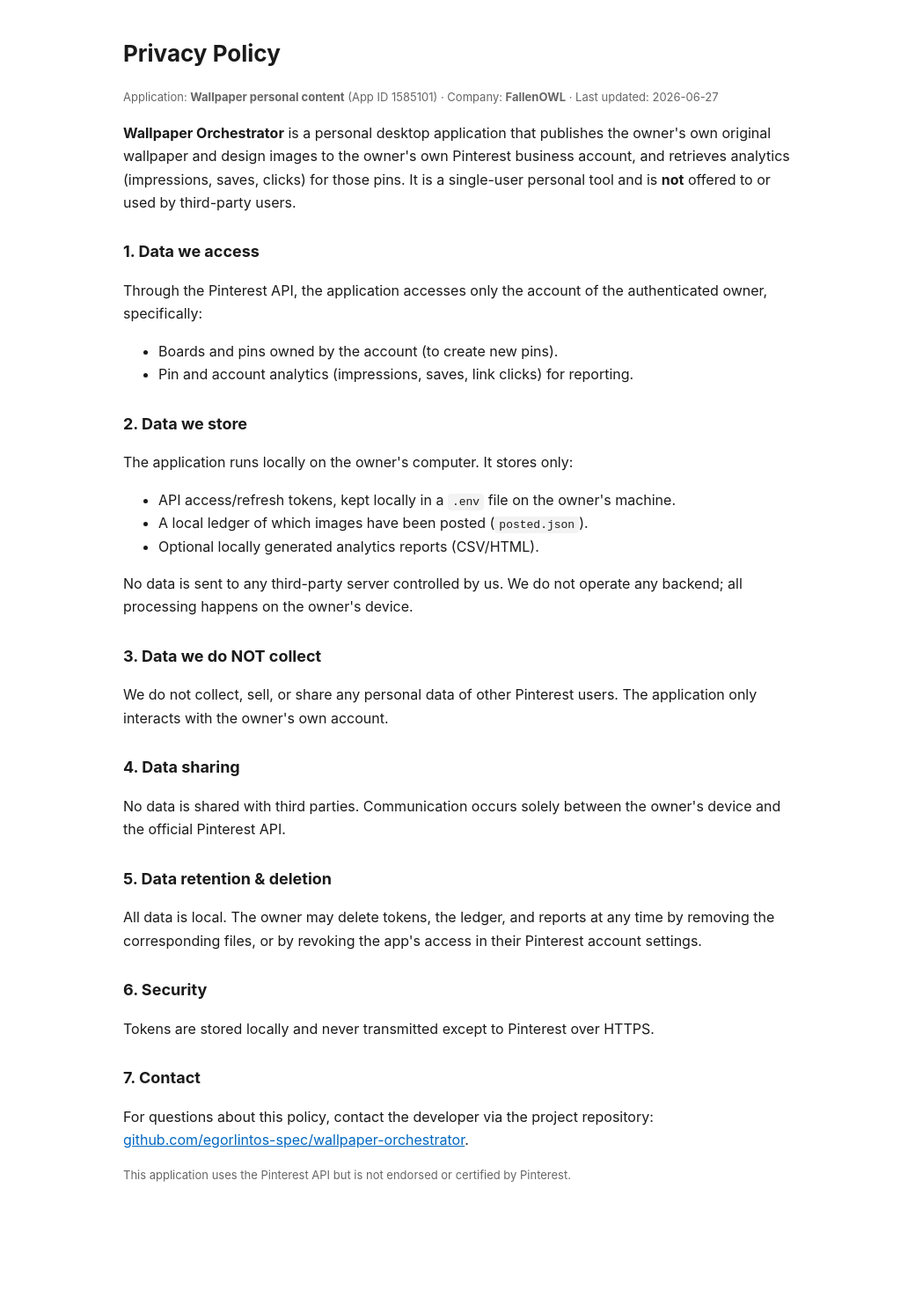
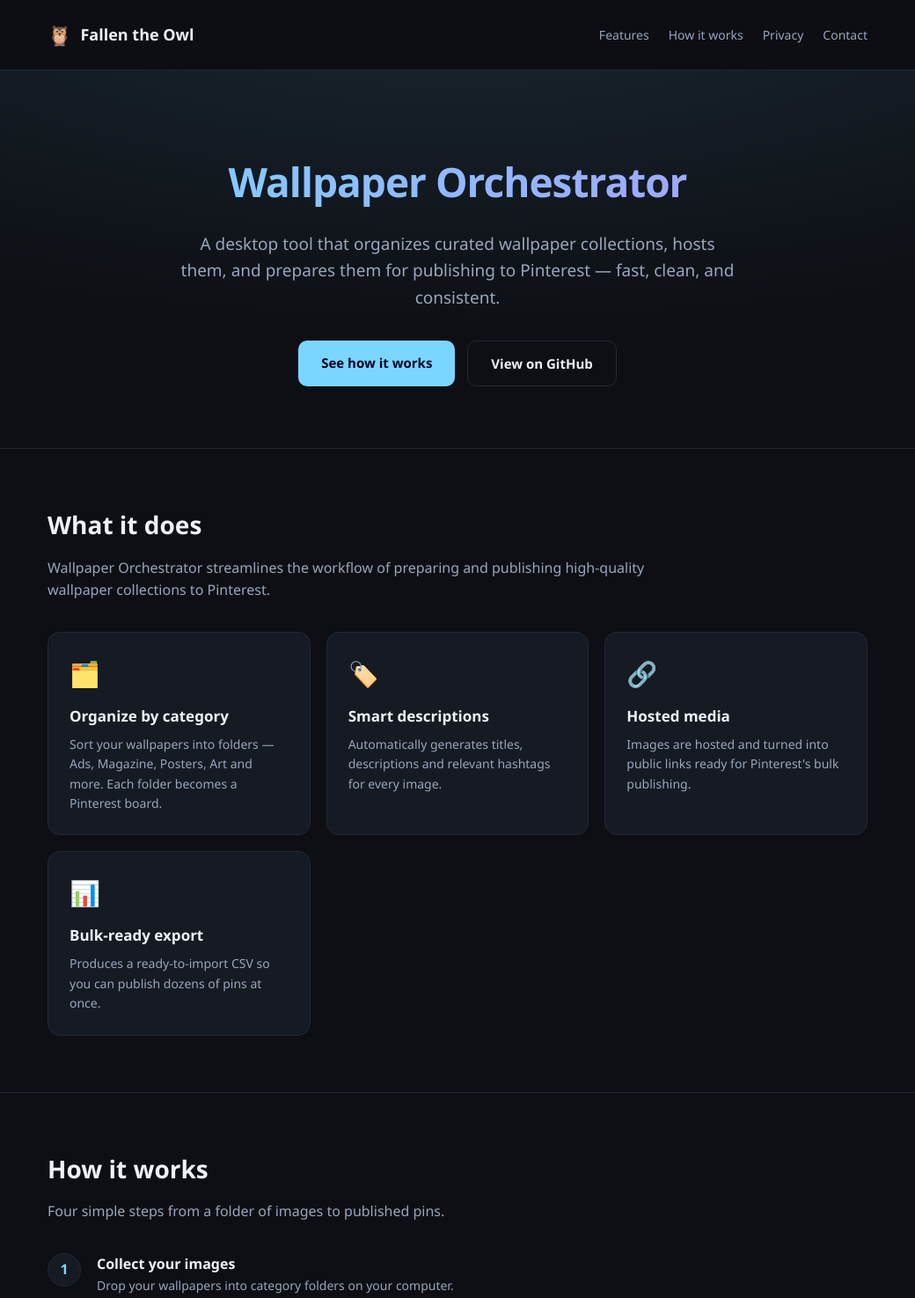
Before and after one commit to egorlintos-spec/wallpaper-orchestrator, an Electron app: page docs/index.html in a window 1040 px wide. Shown: the top 1475 px of the page at 88% size. Before the commit the page ends 1386 px from the top, so only its background shows below. Drawn offline with Linux system fonts and the light colour scheme.

Commit message:
feat(site): landing page for fallentheowl.space

```diff
--- a/docs/index.html
+++ b/docs/index.html
@@ -1,57 +1,90 @@
 <!DOCTYPE html>
-<html lang="en"><head><meta charset="UTF-8" />
-<meta name="viewport" content="width=device-width, initial-scale=1" />
-<title>Privacy Policy — Wallpaper Orchestrator</title>
+<html lang="en"><head>
+<meta charset="UTF-8" />
+<meta name="viewport" content="width=device-width, initial-scale=1.0" />
+<title>Fallen the Owl — Wallpaper Orchestrator</title>
+<meta name="description" content="Wallpaper Orchestrator by Fallen the Owl — a desktop tool that organizes curated wallpaper collections and prepares them for publishing to Pinterest." />
 <style>
-  body{font-family:-apple-system,"Segoe UI",system-ui,sans-serif;max-width:760px;margin:40px auto;padding:0 20px;color:#1a1a1a;line-height:1.65;}
-  h1{font-size:26px;} h2{font-size:18px;margin-top:28px;} code{background:#f3f3f3;padding:2px 5px;border-radius:4px;}
-  .muted{color:#666;font-size:13px;} a{color:#0067c0;}
-</style></head><body>
-<h1>Privacy Policy</h1>
-<p class="muted">Application: <b>Wallpaper personal content</b> (App ID 1585101) · Company: <b>FallenOWL</b> · Last updated: 2026-06-27</p>
+  :root{--bg:#0d0f14;--card:#161a22;--line:#222836;--txt:#eef2f8;--sub:#9aa6bb;--acc:#7ad6ff;--acc2:#a99bff}
+  *{box-sizing:border-box;margin:0;padding:0;font-family:'Segoe UI',system-ui,-apple-system,sans-serif}
+  body{background:var(--bg);color:var(--txt);line-height:1.6}
+  a{color:var(--acc);text-decoration:none}
+  .wrap{max-width:980px;margin:0 auto;padding:0 24px}
+  header{padding:22px 0;border-bottom:1px solid var(--line);position:sticky;top:0;background:rgba(13,15,20,.85);backdrop-filter:blur(10px);z-index:10}
+  header .wrap{display:flex;align-items:center;justify-content:space-between}
+  .logo{font-size:18px;font-weight:700;display:flex;align-items:center;gap:10px}
+  .logo span{font-size:22px}
+  nav a{margin-left:22px;color:var(--sub);font-size:14px}
+  nav a:hover{color:var(--txt)}
+  .hero{padding:90px 0 70px;text-align:center;background:radial-gradient(1200px 400px at 50% -100px,rgba(122,214,255,.12),transparent)}
+  .hero h1{font-size:46px;font-weight:800;letter-spacing:-1px;background:linear-gradient(120deg,var(--acc),var(--acc2));-webkit-background-clip:text;background-clip:text;color:transparent}
+  .hero p{font-size:19px;color:var(--sub);max-width:640px;margin:18px auto 0}
+  .btns{margin-top:34px;display:flex;gap:14px;justify-content:center;flex-wrap:wrap}
+  .btn{padding:13px 26px;border-radius:10px;font-weight:600;font-size:15px}
+  .btn.primary{background:var(--acc);color:#002}
+  .btn.ghost{border:1px solid var(--line);color:var(--txt)}
+  section{padding:64px 0;border-top:1px solid var(--line)}
+  h2{font-size:28px;margin-bottom:14px}
+  .lead{color:var(--sub);max-width:680px;margin-bottom:34px}
+  .grid{display:grid;grid-template-columns:repeat(auto-fit,minmax(240px,1fr));gap:18px}
+  .card{background:var(--card);border:1px solid var(--line);border-radius:14px;padding:24px}
+  .card .ico{font-size:28px;margin-bottom:12px}
+  .card h3{font-size:17px;margin-bottom:8px}
+  .card p{color:var(--sub);font-size:14px}
+  .steps{counter-reset:s;display:flex;flex-direction:column;gap:16px;max-width:720px}
+  .step{display:flex;gap:18px;align-items:flex-start}
+  .step .n{counter-increment:s;flex:0 0 38px;height:38px;border-radius:50%;background:var(--card);border:1px solid var(--line);display:flex;align-items:center;justify-content:center;font-weight:700;color:var(--acc)}
+  .step .n::before{content:counter(s)}
+  .step h4{font-size:16px}.step p{color:var(--sub);font-size:14px}
+  footer{padding:40px 0;border-top:1px solid var(--line);color:var(--sub);font-size:14px;text-align:center}
+  footer a{margin:0 10px}
+</style></head>
+<body>
+<header><div class="wrap">
+  <div class="logo"><span>🦉</span> Fallen the Owl</div>
+  <nav><a href="#features">Features</a><a href="#how">How it works</a><a href="/privacy.html">Privacy</a><a href="#contact">Contact</a></nav>
+</div></header>
 
-<p><b>Wallpaper Orchestrator</b> is a personal desktop application that publishes the
-owner's own original wallpaper and design images to the owner's own Pinterest
-business account, and retrieves analytics (impressions, saves, clicks) for those pins.
-It is a single-user personal tool and is <b>not</b> offered to or used by third-party users.</p>
+<div class="hero"><div class="wrap">
+  <h1>Wallpaper Orchestrator</h1>
+  <p>A desktop tool that organizes curated wallpaper collections, hosts them, and prepares them for publishing to Pinterest — fast, clean, and consistent.</p>
+  <div class="btns">
+    <a class="btn primary" href="#how">See how it works</a>
+    <a class="btn ghost" href="https://github.com/egorlintos-spec/wallpaper-orchestrator" target="_blank" rel="noopener">View on GitHub</a>
+  </div>
+</div></div>
 
-<h2>1. Data we access</h2>
-<p>Through the Pinterest API, the application accesses only the account of the
-authenticated owner, specifically:</p>
-<ul>
-  <li>Boards and pins owned by the account (to create new pins).</li>
-  <li>Pin and account analytics (impressions, saves, link clicks) for reporting.</li>
-</ul>
+<section id="features"><div class="wrap">
+  <h2>What it does</h2>
+  <p class="lead">Wallpaper Orchestrator streamlines the workflow of preparing and publishing high-quality wallpaper collections to Pinterest.</p>
+  <div class="grid">
+    <div class="card"><div class="ico">🗂️</div><h3>Organize by category</h3><p>Sort your wallpapers into folders — Ads, Magazine, Posters, Art and more. Each folder becomes a Pinterest board.</p></div>
+    <div class="card"><div class="ico">🏷️</div><h3>Smart descriptions</h3><p>Automatically generates titles, descriptions and relevant hashtags for every image.</p></div>
+    <div class="card"><div class="ico">🔗</div><h3>Hosted media</h3><p>Images are hosted and turned into public links ready for Pinterest's bulk publishing.</p></div>
+    <div class="card"><div class="ico">📊</div><h3>Bulk-ready export</h3><p>Produces a ready-to-import CSV so you can publish dozens of pins at once.</p></div>
+  </div>
+</div></section>
 
-<h2>2. Data we store</h2>
-<p>The application runs locally on the owner's computer. It stores only:</p>
-<ul>
-  <li>API access/refresh tokens, kept locally in a <code>.env</code> file on the owner's machine.</li>
-  <li>A local ledger of which images have been posted (<code>posted.json</code>).</li>
-  <li>Optional locally generated analytics reports (CSV/HTML).</li>
-</ul>
-<p>No data is sent to any third-party server controlled by us. We do not operate
-any backend; all processing happens on the owner's device.</p>
+<section id="how"><div class="wrap">
+  <h2>How it works</h2>
+  <p class="lead">Four simple steps from a folder of images to published pins.</p>
+  <div class="steps">
+    <div class="step"><div class="n"></div><div><h4>Collect your images</h4><p>Drop your wallpapers into category folders on your computer.</p></div></div>
+    <div class="step"><div class="n"></div><div><h4>Build a pack</h4><p>The app uploads the images, collects their public links, and generates a Pinterest-ready CSV with titles, descriptions and tags.</p></div></div>
+    <div class="step"><div class="n"></div><div><h4>Publish to Pinterest</h4><p>Import the CSV into Pinterest's bulk create tool — all pins are created on the right boards.</p></div></div>
+    <div class="step"><div class="n"></div><div><h4>Clean up</h4><p>Once published, remove the temporary hosted copies in one click.</p></div></div>
+  </div>
+</div></section>
 
-<h2>3. Data we do NOT collect</h2>
-<p>We do not collect, sell, or share any personal data of other Pinterest users.
-The application only interacts with the owner's own account.</p>
+<section id="contact"><div class="wrap">
+  <h2>Contact</h2>
+  <p class="lead">Questions about Wallpaper Orchestrator? Get in touch.</p>
+  <p>Email: <a href="mailto:lotr1k@outlook.com">lotr1k@outlook.com</a></p>
+  <p>Project: <a href="https://github.com/egorlintos-spec/wallpaper-orchestrator" target="_blank" rel="noopener">github.com/egorlintos-spec/wallpaper-orchestrator</a></p>
+</div></section>
 
-<h2>4. Data sharing</h2>
-<p>No data is shared with third parties. Communication occurs solely between the
-owner's device and the official Pinterest API.</p>
-
-<h2>5. Data retention &amp; deletion</h2>
-<p>All data is local. The owner may delete tokens, the ledger, and reports at any
-time by removing the corresponding files, or by revoking the app's access in their
-Pinterest account settings.</p>
-
-<h2>6. Security</h2>
-<p>Tokens are stored locally and never transmitted except to Pinterest over HTTPS.</p>
-
-<h2>7. Contact</h2>
-<p>For questions about this policy, contact the developer via the project repository:
-<a href="https://github.com/egorlintos-spec/wallpaper-orchestrator">github.com/egorlintos-spec/wallpaper-orchestrator</a>.</p>
-
-<p class="muted">This application uses the Pinterest API but is not endorsed or certified by Pinterest.</p>
+<footer><div class="wrap">
+  <div>© 2025 Fallen the Owl · Wallpaper Orchestrator</div>
+  <div style="margin-top:10px"><a href="/">Home</a><a href="/privacy.html">Privacy Policy</a><a href="mailto:lotr1k@outlook.com">Contact</a></div>
+</div></footer>
 </body></html>
```
